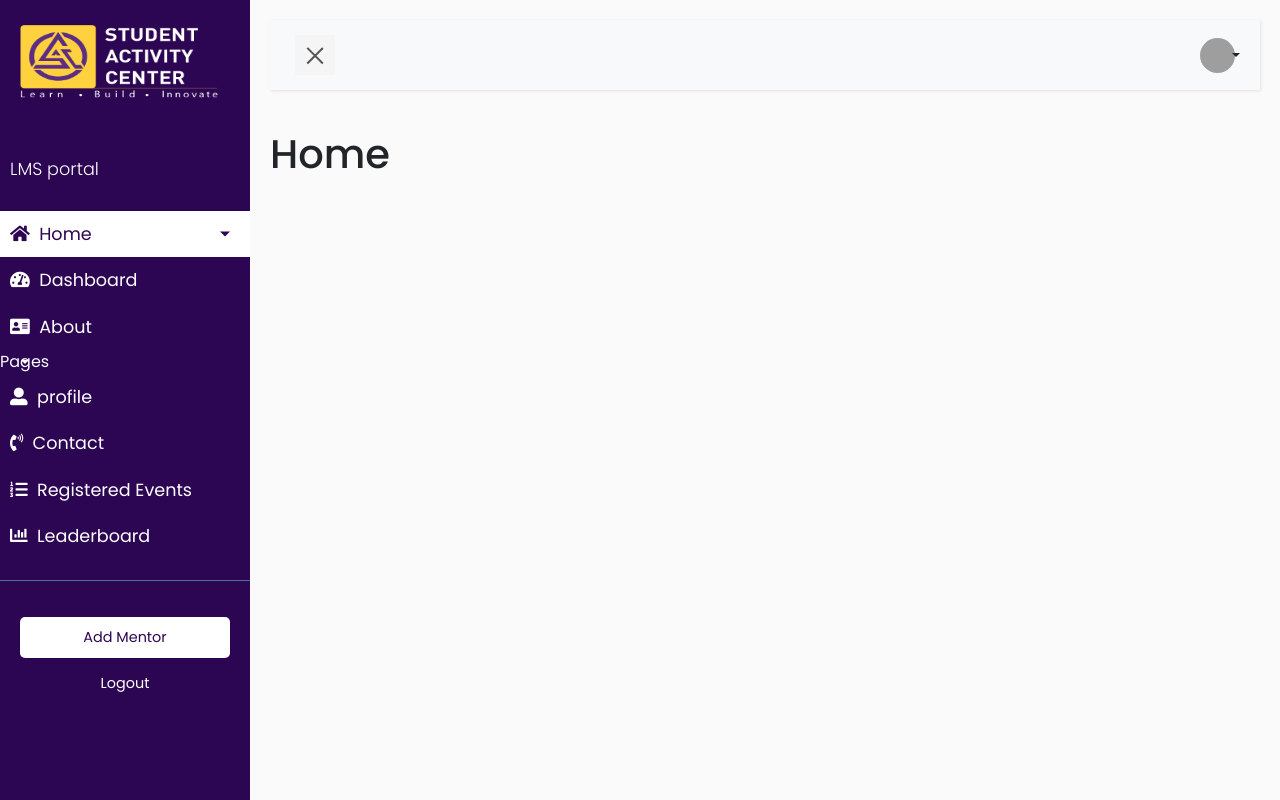
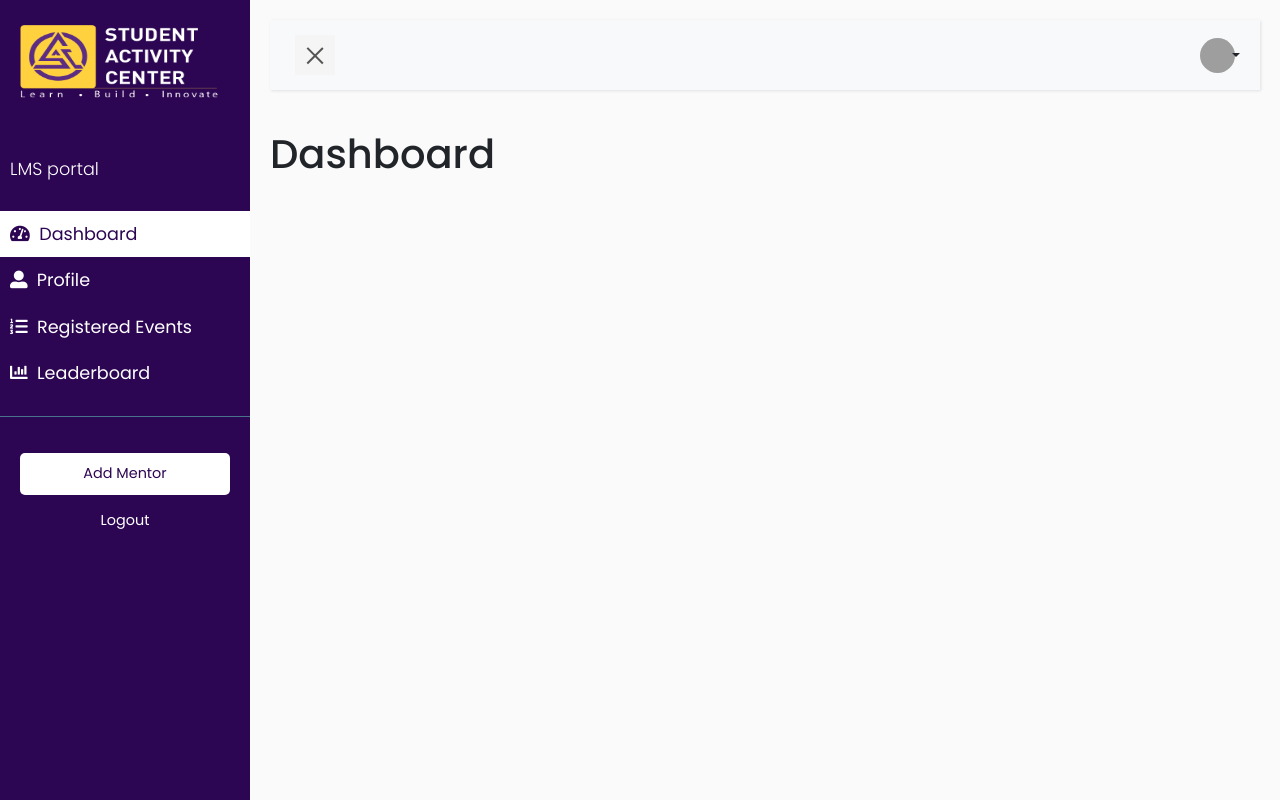
Before and after one commit to SpvDedipya/lms_final, a PHP site: page / in a window 1280 px wide. Run offline with PHP 8.4, Linux system fonts and the light colour scheme; grey boxes are pictures that could not be loaded.

Commit message:
ajax page call added

```diff
--- a/index.html
+++ b/index.php
@@ -29,16 +29,19 @@
 			</div>
 			<ul class="list-unstyled components">
 				<p>LMS portal</p>
-				<li class="active home">
+				<li class="Dashboard"> <a href="#" onclick="ajaxDashboardPageCall()"><i class="fas fa-tachometer-alt"></i>&nbsp; Dashboard</a></li>
+				<li class="Profile"> <a href="#" onclick="ajaxProfilePageCall()"><i class="fas fa-user-alt">&nbsp;</i> Profile</a> </li>
+				<li class="Registered-Events"> <a href="#" onclick="ajaxRegisteredEventsPageCall()"><i class="fas fa-list-ol"></i>&nbsp; Registered Events</a> </li>
+				<li class="Leaderboard"> <a href="#" onclick="ajaxLeaderboardPageCall()"><i class="fas fa-chart-bar"></i>&nbsp; Leaderboard</a> </li>
+				<!-- <li class="active home">
 					<a href="#homeSubmenu" data-toggle="collapse" aria-expanded="false" class="dropdown-toggle"> <i class="fas fa-home"></i> &nbsp;Home</a>
 					<ul class="collapse list-unstyled" id="homeSubmenu">
 						<li> <a href="#" >Home page</a> </li>
 						<li> <a href="#">About SAC</a> </li>
 						<li> <a href="#">contact</a> </li>
 					</ul>
-				</li>
-				<li class="home2"> <a href="#" onclick="ajaxHome2PageCall()"><i class="fas fa-tachometer-alt"></i>&nbsp; Dashboard</a> </li>
-				<li> <a href="#"><i class="fas fa-address-card"></i>&nbsp; About</a> </li>
+				</li> -->
+				<!-- <li> <a href="#"><i class="fas fa-address-card"></i>&nbsp; About</a> </li>
 				<a href="#pageSubmenu" data-toggle="collapse" aria-expanded="false" class="dropdown-toggle">Pages</a>
                     <ul class="collapse list-unstyled" id="pageSubmenu">
                         <li>
@@ -51,15 +54,11 @@
                             <a href="#">Page 3</a>
                         </li>
                     </ul>
-				</li>
-				<li> <a href="#"><i class="fas fa-user-alt"></i>&nbsp; profile</a> </li>
-				<li> <a href="#"><i class="fas fa-phone-volume"></i>&nbsp; Contact</a> </li>
-				<li> <a href="#"><i class="fas fa-list-ol"></i>&nbsp; Registered Events</a> </li>
-				<li> <a href="#"><i class="fas fa-chart-bar"></i>&nbsp; Leaderboard</a> </li>
+				</li> -->
 			</ul>
 			<ul class="list-unstyled CTAs">
-				<li> <a href="https://bootstrapious.com/tutorial/files/sidebar.zip" class="download">Add Mentor</a> </li>
-				<li> <a href="https://bootstrapious.com/p/bootstrap-sidebar" class="article">Logout</a> </li>
+				<li> <a href="#" class="download">Add Mentor</a> </li>
+				<li> <a href="#" class="article">Logout</a> </li>
 			</ul>
 		</nav>
 		<!-- Page Content Holder -->
--- /dev/null
+++ b/pages/dashboard.php
@@ -0,0 +1,3 @@
+<section>
+    <h1>Dashboard</h1>
+</section>
--- a/pages/home.html
+++ /dev/null
@@ -1,3 +0,0 @@
-<section>
-    <h1>Home</h1>
-</section>
--- a/pages/home2.html
+++ /dev/null
@@ -1,3 +0,0 @@
-<section>
-    <h1>Home2</h1>
-</section>
--- /dev/null
+++ b/pages/leaderboard.php
@@ -0,0 +1,3 @@
+<section>
+    <h1>Leaderboard</h1>
+</section>
--- /dev/null
+++ b/pages/profile.php
@@ -0,0 +1,3 @@
+<section>
+    <h1>Profile</h1>
+</section>
--- /dev/null
+++ b/pages/registeredEvents.php
@@ -0,0 +1,3 @@
+<section>
+    <h1>Registered-Events</h1>
+</section>
--- a/script.js
+++ b/script.js
@@ -1,22 +1,43 @@
-ajaxHomePageCall();
-
-function ajaxHomePageCall() {
+ajaxDashboardPageCall();
+function ajaxDashboardPageCall() {
   $.ajax({
-    url: './pages/home.html',
+    url: './pages/dashboard.php',
     success: function (response) {
+      $('.Profile,.Registered-Events,.Leaderboard').removeClass('active');
+      $('.Dashboard').addClass('active');
+      $('.ajax-main-content').html(response);
+    },
+  });
+}
+function ajaxProfilePageCall() {
+  $.ajax({
+    url: './pages/profile.php',
+    success: function (response) {
+      $('.Dashboard,.Profile.Registered-Events,.Leaderboard').removeClass('active');
+      $('.Profile').addClass('active');
       $('.ajax-main-content').html(response);
     },
   });
 }
 
-function ajaxHome2PageCall() {
+function ajaxRegisteredEventsPageCall() {
   $.ajax({
-    url: './pages/home2.html',
+    url: './pages/registeredEvents.php',
     success: function (response) {
-      $('.home2').addClass('active');
-      $('.home').removeClass('active');
-
+      $('.Profile,.Dashboard,.Leaderboard').removeClass('active');
+      $('.Registered-Events').addClass('active');
       $('.ajax-main-content').html(response);
     },
   });
 }
+
+function ajaxLeaderboardPageCall() {
+  $.ajax({
+    url: './pages/leaderboard.php',
+    success: function (response) {
+      $('.Dashboard,.Profile,.Registered-Events').removeClass('active');
+      $('.Leaderboard').addClass('active');
+      $('.ajax-main-content').html(response);
+    },
+  });
+}
```
